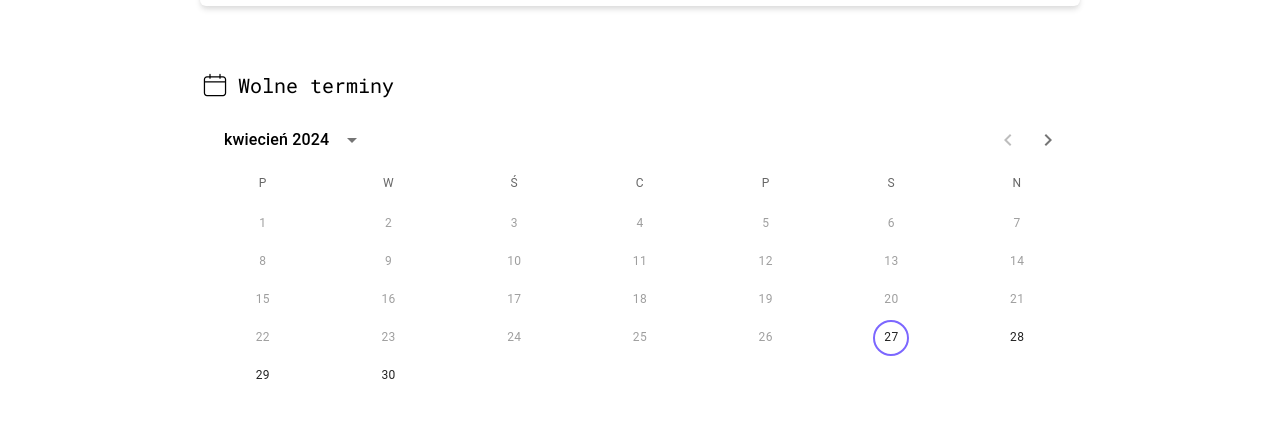
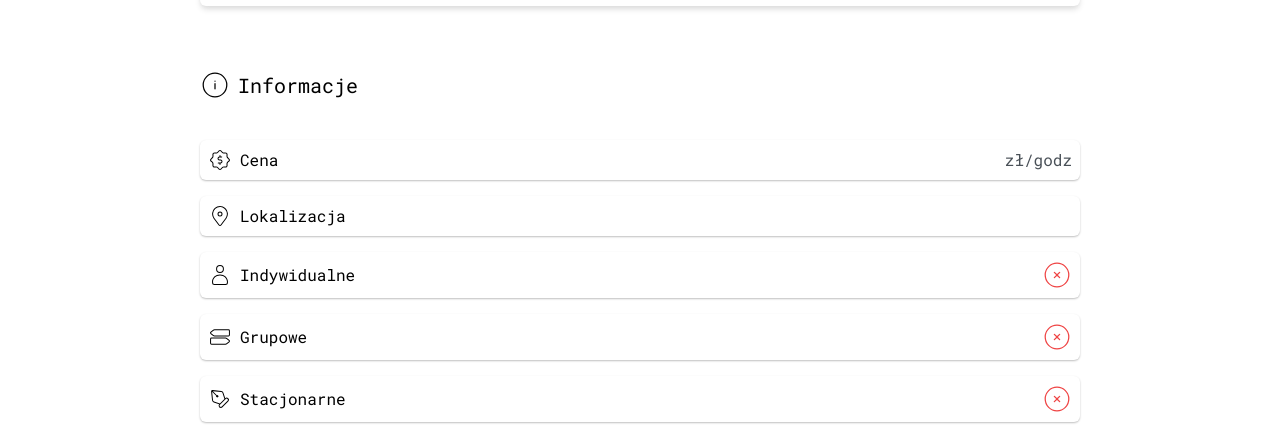
Before and after one commit to ProOnDesk/nauczajka-front-react, a React (Vite) app: page /instructors/1 in a window 1280 px wide. Shown: the part 364-797 px from the top of the page. Built offline with nearby package versions, Linux system fonts and the light colour scheme; no server answers.

Commit message:
displaying tutorInfoAboutSession

```diff
--- a/src/features/Settings/InfoContainer.jsx
+++ b/src/features/Settings/InfoContainer.jsx
@@ -1,7 +1,5 @@
 import {
 	CiBadgeDollar,
-	CiCircleCheck,
-	CiCircleRemove,
 	CiDesktop,
 	CiLocationOn,
 	CiPen,
@@ -20,6 +18,8 @@ import { useGetTutorIndividualGroup } from './useGetTutorIndividualGroup';
 import { useGetTutorSessionMethod } from './useGetTutorSessionMethod';
 import { useSetTutorIndividualGroup } from './useSetTutorIndividualGroup';
 import { useSetTutorSessionMethod } from './useSetTutorSessionMethod';
+import TrueElement from '../../ui/TrueElement';
+import FalseElement from '../../ui/FalseElement';
 
 function InfoContainer() {
 	const { tutorPrice, isTutorPricePending } = useGetTutorPrice();
@@ -82,9 +82,11 @@ function InfoContainer() {
 						title={<TitleElement title={'Indywidualne'} logo={<CiUser />} />}
 						currentBoolean={tutorIndividualGroup?.individual_sessions}
 					>
-						{tutorIndividualGroup?.individual_sessions
-							? trueElement
-							: falseElement}
+						{tutorIndividualGroup?.individual_sessions ? (
+							<TrueElement />
+						) : (
+							<FalseElement />
+						)}
 					</InfoElement>
 					<InfoElement
 						onClick={() =>
@@ -97,7 +99,11 @@ function InfoContainer() {
 						title={<TitleElement title={'Grupowe'} logo={<CiSignpostDuo1 />} />}
 						currentBoolean={tutorIndividualGroup?.group_sessions}
 					>
-						{tutorIndividualGroup?.group_sessions ? trueElement : falseElement}
+						{tutorIndividualGroup?.group_sessions ? (
+							<TrueElement />
+						) : (
+							<FalseElement />
+						)}
 					</InfoElement>
 					<InfoElement
 						onClick={() =>
@@ -110,9 +116,11 @@ function InfoContainer() {
 						title={<TitleElement title={'Stacjonarne'} logo={<CiPen />} />}
 						currentBoolean={tutorSessionMethod?.in_person_sessions_available}
 					>
-						{tutorSessionMethod?.in_person_sessions_available
-							? trueElement
-							: falseElement}
+						{tutorSessionMethod?.in_person_sessions_available ? (
+							<TrueElement />
+						) : (
+							<FalseElement />
+						)}
 					</InfoElement>
 					<InfoElement
 						onClick={() =>
@@ -125,9 +133,11 @@ function InfoContainer() {
 						title={<TitleElement title={'Online'} logo={<CiDesktop />} />}
 						currentBoolean={tutorSessionMethod?.online_sessions_available}
 					>
-						{tutorSessionMethod?.online_sessions_available
-							? trueElement
-							: falseElement}
+						{tutorSessionMethod?.online_sessions_available ? (
+							<TrueElement />
+						) : (
+							<FalseElement />
+						)}
 					</InfoElement>
 				</div>
 			) : (
@@ -150,15 +160,3 @@ function InfoContainer() {
 }
 
 export default InfoContainer;
-
-const trueElement = (
-	<span className='text-3xl text-teal-500'>
-		<CiCircleCheck />
-	</span>
-);
-
-const falseElement = (
-	<span className='text-3xl text-red-500'>
-		<CiCircleRemove />
-	</span>
-);
--- a/src/features/Settings/InfoElement.jsx
+++ b/src/features/Settings/InfoElement.jsx
@@ -1,9 +1,6 @@
-import {
-	CiCircleCheck,
-	CiCircleRemove,
-	CiEdit,
-	CiShuffle,
-} from 'react-icons/ci';
+import { CiEdit, CiShuffle } from 'react-icons/ci';
+import TrueElement from '../../ui/TrueElement';
+import FalseElement from '../../ui/FalseElement';
 
 function InfoElement({ title, children, onClick, disabled, currentBoolean }) {
 	return (
@@ -20,27 +17,19 @@ function InfoElement({ title, children, onClick, disabled, currentBoolean }) {
 						<p className='flex items-center text-white text-3xl'>
 							{currentBoolean ? (
 								<>
-									<span className='text-3xl text-teal-500'>
-										<CiCircleCheck />
-									</span>
+									<TrueElement />
 									<span className='text-xl'>
 										<CiShuffle />
 									</span>
-									<span className='text-3xl text-red-500'>
-										<CiCircleRemove />
-									</span>
+									<FalseElement />
 								</>
 							) : (
 								<>
-									<span className='text-3xl text-red-500'>
-										<CiCircleRemove />
-									</span>
+									<FalseElement />
 									<span className='text-xl'>
 										<CiShuffle />
 									</span>
-									<span className='text-3xl text-teal-500'>
-										<CiCircleCheck />
-									</span>
+									<TrueElement />
 								</>
 							)}
 						</p>
--- /dev/null
+++ b/src/features/TutorInfo/TutorInfoAboutSession.jsx
@@ -0,0 +1,56 @@
+import {
+	CiBadgeDollar,
+	CiDesktop,
+	CiLocationOn,
+	CiPen,
+	CiSignpostDuo1,
+	CiUser,
+} from 'react-icons/ci';
+import InfoElement from '../Settings/InfoElement';
+import TitleElement from '../Settings/TitleElement';
+import TrueElement from '../../ui/TrueElement';
+import FalseElement from '../../ui/FalseElement';
+
+function TutorInfoAboutSession({ tutorInfo }) {
+	function TrueOrFalseElement(boolean) {
+		if (boolean) return <TrueElement />;
+		else return <FalseElement />;
+	}
+
+	return (
+		<div className='flex flex-row flex-wrap gap-4 mt-6'>
+			<InfoElement
+				title={<TitleElement title={'Cena'} logo={<CiBadgeDollar />} />}
+			>
+				{tutorInfo?.price} zł/godz
+			</InfoElement>
+			<InfoElement
+				title={<TitleElement title={'Lokalizacja'} logo={<CiLocationOn />} />}
+			>
+				{tutorInfo?.tutoring_location}
+			</InfoElement>
+			<InfoElement
+				title={<TitleElement title={'Indywidualne'} logo={<CiUser />} />}
+			>
+				{TrueOrFalseElement(tutorInfo?.individual_sessions_available)}
+			</InfoElement>
+			<InfoElement
+				title={<TitleElement title={'Grupowe'} logo={<CiSignpostDuo1 />} />}
+			>
+				{TrueOrFalseElement(tutorInfo?.group_sessions_available)}
+			</InfoElement>
+			<InfoElement
+				title={<TitleElement title={'Stacjonarne'} logo={<CiPen />} />}
+			>
+				{TrueOrFalseElement(tutorInfo?.in_person_sessions_available)}
+			</InfoElement>
+			<InfoElement
+				title={<TitleElement title={'Online'} logo={<CiDesktop />} />}
+			>
+				{TrueOrFalseElement(tutorInfo?.online_sessions_available)}
+			</InfoElement>
+		</div>
+	);
+}
+
+export default TutorInfoAboutSession;
--- a/src/pages/TutorInfoPage.jsx
+++ b/src/pages/TutorInfoPage.jsx
@@ -10,7 +10,7 @@ import CalendarContainer from '../features/Settings/CalendarContainer';
 import StarRating from '../ui/StarRating';
 import TutorRatings from '../features/TutorInfo/TutorRatings';
 import MakeTutorOpionion from '../features/TutorInfo/MakeTutorOpionion';
-
+import TutorInfoAboutSession from '../features/TutorInfo/TutorInfoAboutSession';
 
 function TutorInfoPage() {
 	const { getTutorInfo, isTutorInfoPending, tutorInfo } = useTutorInfo();
@@ -33,6 +33,10 @@ function TutorInfoPage() {
 						{tutorInfo?.description ? tutorInfo?.description : 'Brak'}
 					</SettingsElement>
 				</div>
+				<div className='flex flex-col gap-2'>
+					<TutorInfoHeader icon={<CiCircleInfo />} label={'Informacje'} />
+					<TutorInfoAboutSession tutorInfo={tutorInfo} />
+				</div>
 				<div>
 					<TutorInfoHeader icon={<CiCalendar />} label={'Wolne terminy'} />
 					<CalendarContainer
@@ -52,7 +56,7 @@ function TutorInfoPage() {
 							/>
 						</div>
 					</div>
-					<MakeTutorOpionion tutorId={tutorId} getTutorInfo={getTutorInfo}/>
+					<MakeTutorOpionion tutorId={tutorId} getTutorInfo={getTutorInfo} />
 					<TutorRatings tutorInfo={tutorInfo} />
 				</div>
 			</div>
--- /dev/null
+++ b/src/ui/FalseElement.jsx
@@ -0,0 +1,11 @@
+import { CiCircleRemove } from "react-icons/ci";
+
+function FalseElement() {
+	return (
+		<span className='text-3xl text-red-500'>
+			<CiCircleRemove />
+		</span>
+	);
+}
+
+export default FalseElement;
--- /dev/null
+++ b/src/ui/TrueElement.jsx
@@ -0,0 +1,11 @@
+import { CiCircleCheck } from "react-icons/ci";
+
+function TrueElement() {
+	return (
+		<span className='text-3xl text-teal-500'>
+			<CiCircleCheck />
+		</span>
+	);
+}
+
+export default TrueElement;
```
